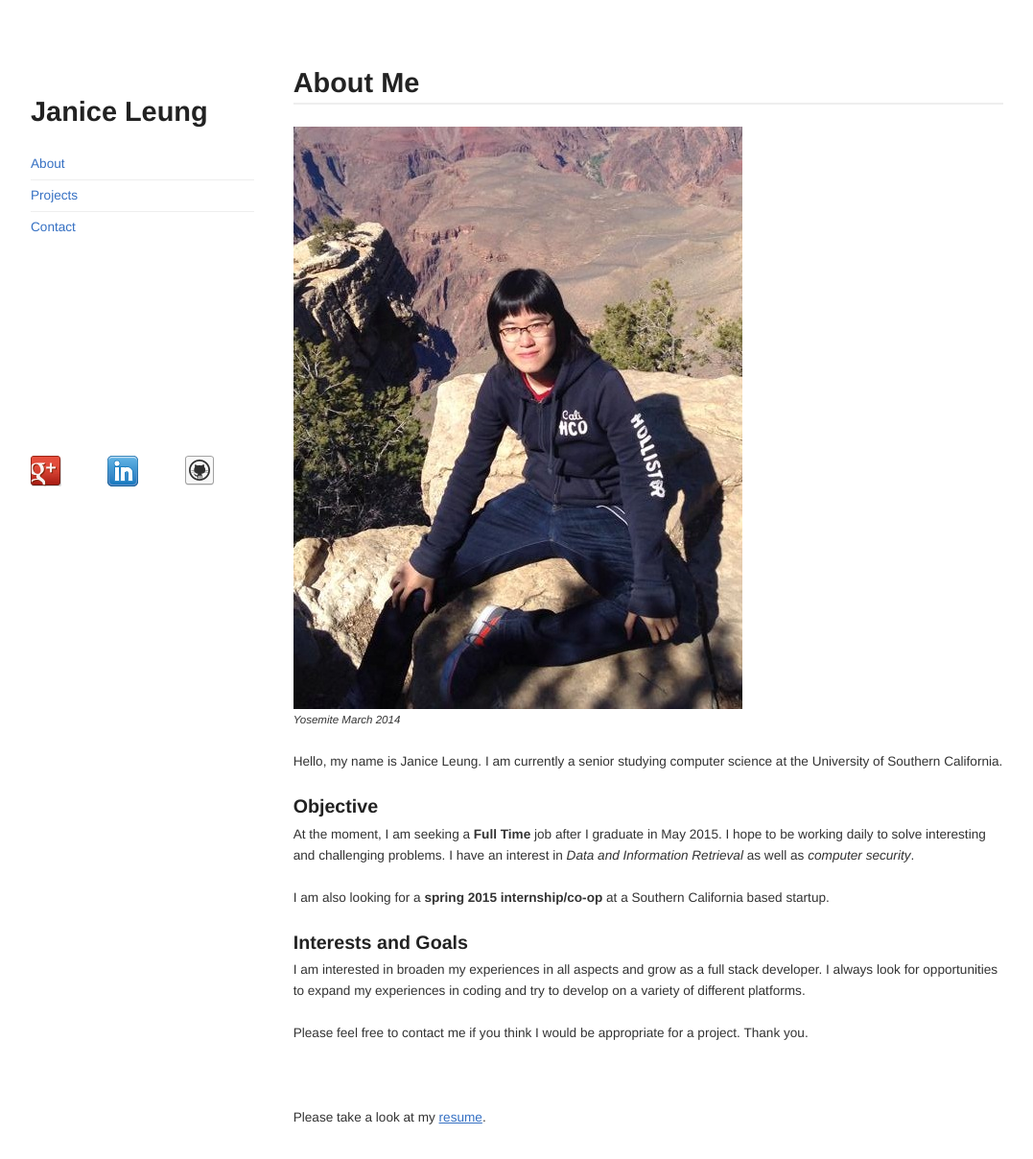
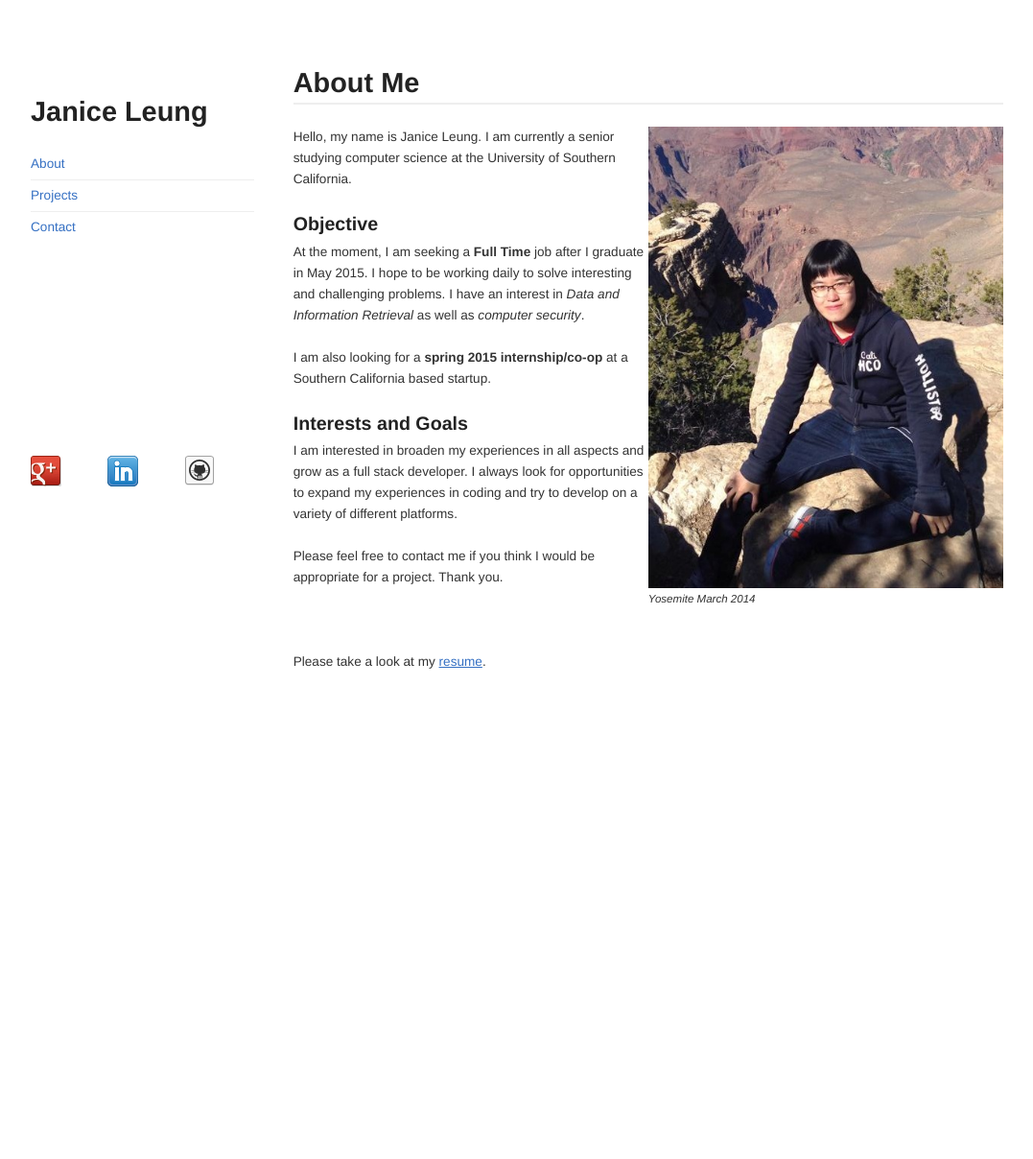
Before and after one commit to janicejl/portfolio_website, a Jekyll site: the page built from about/index.md, in a window 1280 px wide. Shown: the whole page at 96% size, without its empty margins (96-1173 px from the left). Built offline with Jekyll 4.4.1, drawn with Linux system fonts in a browser that asks for light colours; after the commit the page ends 900 px from its top, so only the background shows below that.

Commit message:
updated nav bar links and fixed small things in about and contact

```diff
--- a/_includes/header.html
+++ b/_includes/header.html
@@ -1,27 +1,33 @@
 <div class="unit-25">
     <!-- sidebar -->
     <div class="buffer"><!--buffer--></div>
-    <a href="{{ site.baseurl }}" class="header-icon">
+    <a href="{{ site.url }}" class="header-icon">
       <h1>Janice Leung</h1>
     </a>
     <nav class="nav nav-stroked">
       <ul>
-        <li><a href="{{ url_for('about') }}">About</a></li>
-        <li><a href="{{ url_for('projects') }}">Projects</a></li>
-        <li><a href="{{ url_for('contact') }}">Contact</a></li>
+        <li><a href="{{ site.baseurl }}/about">About</a></li>
+        <li><a href="{{ site.baseurl }}/projects">Projects</a></li>
+        <li><a href="{{ site.baseurl }}/contact ">Contact</a></li>
       </ul>
     </nav>
     <div class="buffer"><!--buffer--></div>
     <div class="buffer"><!--buffer--></div>
     <div class="social-icons">
       <div class="unit-33">
-        <img src="{{ site.baseurl }}/images/google.png" alt="gmail" />
+        <a href="mailto:jjw1707@gmail.com" target="_blank">
+          <img src="{{ site.baseurl }}/images/google.png" alt="gmail" />
+        </a>
       </div>
       <div class="unit-33">
-        <img src="{{ site.baseurl }}/images/linkedin.png" alt="linkedin" />
+        <a href="https://www.linkedin.com/pub/janice-leung/5b/715/a28" target="_blank">
+          <img src="{{ site.baseurl }}/images/linkedin.png" alt="linkedin" />
+        </a>
       </div>
       <div class="unit-33">
-        <img src="{{ site.baseurl }}/images/github.png" alt="github" />
+        <a href="https://github.com/jjw1707" target="_blank">
+          <img src="{{ site.baseurl }}/images/github.png" alt="github" />
+        </a>
       </div>
     </div>
 </div>
--- a/about/index.md
+++ b/about/index.md
@@ -3,7 +3,7 @@ layout: default
 title: About Me
 ---
 
-<figure>
+<figure class="width-50 right">
   <img src="{{ site.baseurl }}/images/me.jpg" alt="Janice Leung - Thanks for visiting my website." title="Yosemite March 2014"/>
   <figcaption>Yosemite March 2014</figcaption>
 </figure>
--- a/contact/index.html
+++ b/contact/index.html
@@ -13,11 +13,11 @@ title: Contact Me
   <fieldset>
     <label>
       Email
-      <input type="email" name="_replyto" class="width-50">
+      <input type="email" name="_replyto" id="form-email" class="width-50" placeholder="Your Email.">
     </label>
     <label>
       Content
-      <textarea name="body" class="width-100" rows=10></textarea>
+      <textarea name="body" class="width-100" rows=10 id="form-content"></textarea>
     </label>
     <input type="submit" value="Send" class="btn btn-outline btn-blue right">
     <input type="hidden" name="_next" value="{{ site.url }}/contact/thanks" />
```
